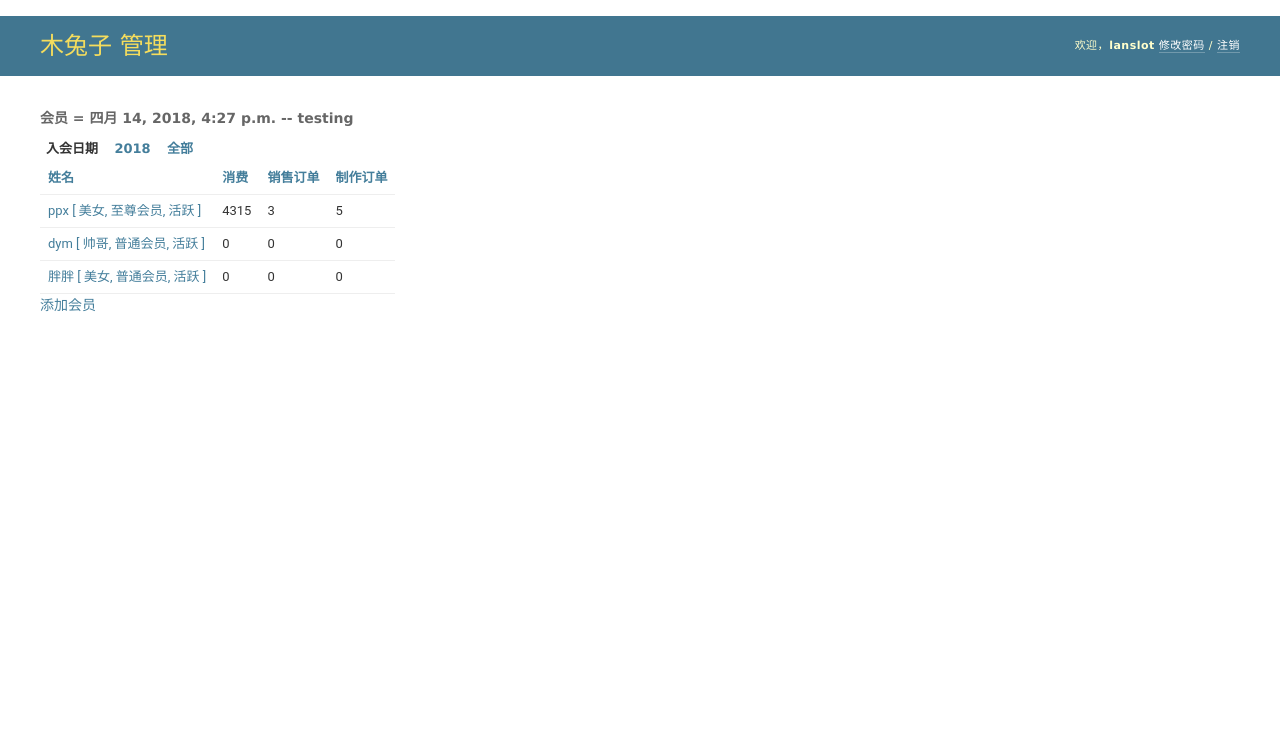
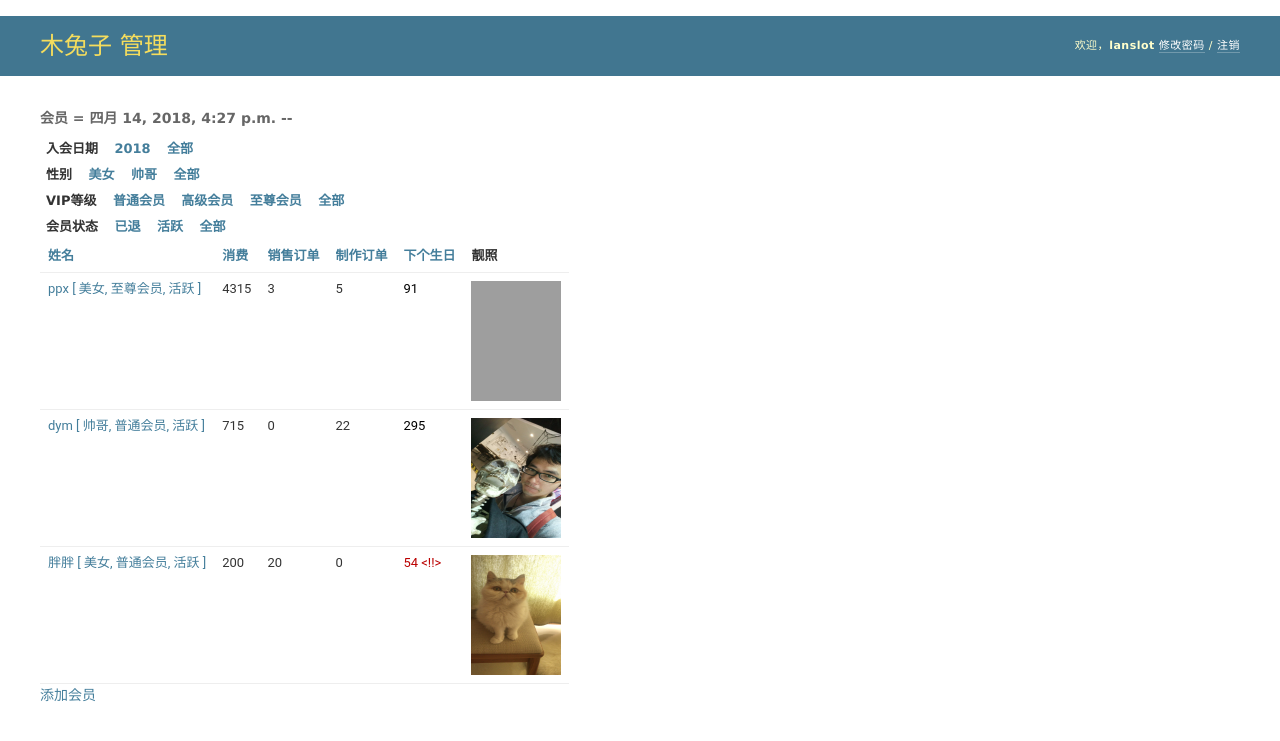
Before and after one commit to lanslotvc/WoodenRabbit, a Django app: page /amber/member_list/ in a window 1280 px wide. Shown: the top 741 px of the page. Run offline with Django 3.2, Linux system fonts and the light colour scheme; a user stored in the database is signed in; data comes from the database, SQL or seed files in the repository; grey boxes are pictures that could not be loaded.

Commit message:
upload image from form, more on member list

```diff
--- a/ppx/amber/models.py
+++ b/ppx/amber/models.py
@@ -1,3 +1,4 @@
+import datetime
 from django.utils import timezone
 from django.db import models
 from django.utils.html import format_html
@@ -18,14 +19,17 @@ class Member(models.Model):
                   )
   rank_choice = ((0, '普通会员'), (1, '高级会员'), (2, '至尊会员'))
   status_choice = ((0, '已退'), (1, '活跃'))
-  gender_choice = (('F', '美女'), ('M', '帅哥'))
+  gender_choice = ((0, '美女'), (1, '帅哥'))
+  source_choice = ((0, '其他'), (1, '会员介绍'), (2, '店面客人'), (3, '网络推广'), (4, '展会'))
 
   name = models.CharField('姓名', max_length=32)
+  wechat = models.CharField('微信号', max_length=64)
+  source = models.IntegerField('来源', default=0, choices=source_choice)
   email = models.EmailField('邮箱')
   mobile = models.IntegerField('手机', default=0)
   phone = models.IntegerField('座机', default=0)
   address = models.TextField('地址')
-  gender = models.CharField('性别', max_length=1, choices=gender_choice)
+  gender = models.IntegerField('性别', default=0, choices=gender_choice)
   join_date = models.DateTimeField('加入会员日期', default=timezone.now)
   birthday = models.DateTimeField('生日')
   accumulates = models.IntegerField('累积消费', default=0)
@@ -35,18 +39,27 @@ class Member(models.Model):
   status = models.IntegerField('会员状态', default=1, choices=status_choice)
   tag = models.TextField('备注', blank=True, null=True)
   portrait = models.ImageField('照片', upload_to='upload', blank=True, null=True)
-  # 微信号，来源（会员介绍，店面客人，网络推广，展会，其他），昵称
   # 生日提醒
   # 等级自动计算
   # 介绍人 optional
   # 发展下线 accumulate
   # 第一单优惠 accumulates == 0
 
-  def decro_gender(self):
-    return format_html('<span style="color: #BB00BB;">{0}</span>',
-                       '帅哥' if self.gender == 'M' else '美女')
-  decro_gender.allow_tags = True
-  decro_gender.short_description = '性别'
+  def _next_birth(self):
+    today = timezone.now().replace(tzinfo=None)
+    next = datetime.datetime(today.year, self.birthday.month, self.birthday.day, 0, 0)
+    today = datetime.datetime(today.year, today.month, today.day, 0, 0)
+    if (today > next):
+      next = datetime.datetime(today.year + 1, self.birthday.month, self.birthday.day, 0, 0)
+    return (next - today).days
+
+  def next_birthday(self):
+    d = self._next_birth()
+    c = 'BB0000' if d < 60 else '000000'
+    a = ' <!!>' if d < 60 else ''
+    return format_html('<span style="color: #{};">{}{}</span>', c, d, a)
+  next_birthday.allow_tags = True
+  next_birthday.short_description = '下个生日'
 
   def decro_portrait(self):
     if (not self.portrait):
@@ -91,6 +104,8 @@ class InBound(models.Model):
 class Store(models.Model):
   inb = models.ForeignKey(InBound, models.SET_NULL, blank=True, null=True)
   remains = models.IntegerField('剩余', default=0)
+  discount = models.IntegerField('折扣', default=0)
+  bestsale = models.IntegerField('特价', default=0)
 
   tag = models.TextField('备注', blank=True, null=True)
 
@@ -99,22 +114,3 @@ class Store(models.Model):
 
 class OutBound(models.Model):
   pass
-
-class Material(models.Model): #材料   单位（克，克拉，个。。。）
-  name = models.TextField('命名')
-  kind = models.TextField('种类')
-  type = models.IntegerField('（原材料/配件/成品/客带）', default=0)
-
-  type_str_dic = {0: '原材料', 1: '配件', 2: '成品', 3: '客带'}
-  def type_str(self):
-    return Material.type_str_dic[self.type]
-  # 折扣，只针对成品类
-  # 一口价
-  # 特价品
-
-
-class TestOrder(models.Model):
-  member = models.ForeignKey(Member, models.SET_NULL, blank=True, null=True)
-  order_id = models.IntegerField('Order print id', default=0)
-  create_date = models.DateTimeField('Order begin date')
-  status = models.IntegerField('Order status', default=0)
--- a/ppx/amber/templates/amber/member_detail.html
+++ b/ppx/amber/templates/amber/member_detail.html
@@ -22,4 +22,7 @@
   <a href="{% url 'amber:member_update' member.id %}">修改</a>
 </div>
 {% endif %}
+<div class="modify">
+  <a href="{% url 'amber:member_list' %}" >返回</a>
+</div>
 {% endblock %}
--- a/ppx/amber/templates/amber/member_list.html
+++ b/ppx/amber/templates/amber/member_list.html
@@ -7,9 +7,34 @@
   <ul class="toplinks">
     <li>入会日期</li>
   {% for year in ylist %}
-    <li><a href="?join_date__year={{ year }}">{{ year }}</a></li>
+    <li><a href="?{{ get_str }}&join_date__year={{ year }}">{% if y == year %} > {%endif%} {{ year }} {% if y == year %} < {%endif%}</a></li>
   {% endfor %}
-    <li><a href="?">全部</a></li>
+    <li><a href="?{{ get_str }}&join_date__year=C">全部</a></li>
+  </ul><br class="clear" />
+</div>
+<div class="xfull">
+  <ul class="toplinks">
+    <li>性别</li>
+    <li><a href="?{{ get_str }}&gender=0">{% if g == 0 %} > {%endif%} 美女 {% if g == 0 %} < {%endif%} </a></li>
+    <li><a href="?{{ get_str }}&gender=1">{% if g == 1 %} > {%endif%} 帅哥 {% if g == 1 %} < {%endif%} </a></li>
+    <li><a href="?{{ get_str }}&gender=C">全部</a></li>
+  </ul><br class="clear" />
+</div>
+<div class="xfull">
+  <ul class="toplinks">
+    <li>VIP等级</li>
+    <li><a href="?{{ get_str }}&rank=0">{% if r == 0 %} > {%endif%} 普通会员 {% if r == 0 %} < {%endif%}</a></li>
+    <li><a href="?{{ get_str }}&rank=1">{% if r == 1 %} > {%endif%} 高级会员 {% if r == 1 %} < {%endif%}</a></li>
+    <li><a href="?{{ get_str }}&rank=2">{% if r == 2 %} > {%endif%} 至尊会员 {% if r == 2 %} < {%endif%}</a></li>
+    <li><a href="?{{ get_str }}&rank=C">全部</a></li>
+  </ul><br class="clear" />
+</div>
+<div class="xfull">
+  <ul class="toplinks">
+    <li>会员状态</li>
+    <li><a href="?{{ get_str }}&status=0">{% if s == 0 %} > {%endif%} 已退 {% if s == 0 %} < {%endif%}</a></li>
+    <li><a href="?{{ get_str }}&status=1">{% if s == 1 %} > {%endif%} 活跃 {% if s == 1 %} < {%endif%}</a></li>
+    <li><a href="?{{ get_str }}&status=C">全部</a></li>
   </ul><br class="clear" />
 </div>
 
@@ -21,6 +46,8 @@
       <th scope="col" class="sortable column-name"><div class="text"><a href="?{{ get_str }}&o={% if order_by == 2 %}-2{% else %}2{% endif %}">消费</a></div><div class="clear"></div></th>
       <th scope="col" class="sortable column-name"><div class="text"><a href="?{{ get_str }}&o={% if order_by == 3 %}-3{% else %}3{% endif %}">销售订单</a></div><div class="clear"></div></th>
       <th scope="col" class="sortable column-name"><div class="text"><a href="?{{ get_str }}&o={% if order_by == 4 %}-4{% else %}4{% endif %}">制作订单</a></div><div class="clear"></div></th>
+      <th scope="col" class="sortable column-name"><div class="text"><a href="?{{ get_str }}&o={% if order_by == 5 %}-5{% else %}5{% endif %}">下个生日</a></div><div class="clear"></div></th>
+      <th scope="col" class="sortable column-name"><div class="text">靓照</div><div class="clear"></div></th>
     </tr>
 {% for member in object_list %}
     <tr>
@@ -28,6 +55,8 @@
       <td>{{ member.accumulates }}</td>
       <td>{{ member.n_purchase_orders }}</td>
       <td>{{ member.n_craft_orders }}</td>
+      <td>{{ member.next_birthday }}</td>
+      <td>{{ member.decro_portrait }}</td>
     </tr>
 {% empty %}
     <tr><td colspan=4>还有谁？</td></tr>
--- a/ppx/amber/views.py
+++ b/ppx/amber/views.py
@@ -23,11 +23,33 @@ class MemberListView(LoginRequiredMixin, ListView):
     context['ylist'] = list(set([ x.join_date.year for x in context['member_list']]))
     ol = context['object_list']
     join_date__year = self.request.GET.get('join_date__year')
+    join_date__year = None if join_date__year == 'C' else join_date__year
+    gender = self.request.GET.get('gender')
+    gender = None if gender == 'C' else gender
+    rank = self.request.GET.get('rank')
+    rank = None if rank == 'C' else rank
+    status = self.request.GET.get('status')
+    status = None if status == 'C' else status
     order_by = self.request.GET.get('o')
     context['get_str'] = ''
     if (join_date__year):
       ol = [ x for x in ol if x.join_date.year == int(join_date__year) ]
       context['get_str'] += ('&join_date__year=' + join_date__year)
+      context['y'] = int(join_date__year)
+    if (gender):
+      context['dummy'] = [ x.gender for x in ol ]
+      ol = [ x for x in ol if x.gender == int(gender) ]
+      context['get_str'] += ('&gender=' + gender)
+      context['g'] = int(gender)
+    if (rank):
+      ol = [ x for x in ol if x.rank == int(rank) ]
+      context['get_str'] += ('&rank=' + rank)
+      context['r'] = int(rank)
+    if (status):
+      ol = [ x for x in ol if x.status == int(status) ]
+      context['get_str'] += ('&status=' + status)
+      context['s'] = int(status)
+
     if (order_by):
       order_by = int(order_by)
       order = abs(order_by)
@@ -39,13 +61,15 @@ class MemberListView(LoginRequiredMixin, ListView):
         ol = sorted(ol, key=lambda m: m.n_purchase_orders)
       elif (order == 4):
         ol = sorted(ol, key=lambda m: m.n_craft_orders)
+      elif (order == 5):
+        ol = sorted(ol, key=lambda m: m._next_birth())
       if (order_by < 0):
         ol.reverse()
       context['order_by'] = order_by
     context['object_list'] = ol
     context['can_edit_member'] = self.request.user.has_perm('amber.edit_member')
     context['now'] = timezone.now()
-    context['dummy'] = 'testing'
+    #context['dummy'] = join_date__year#'testing'
     return context
 
 class MemberDetailView(LoginRequiredMixin, DetailView):
```
Also changed, not shown: ppx/db.sqlite3.
